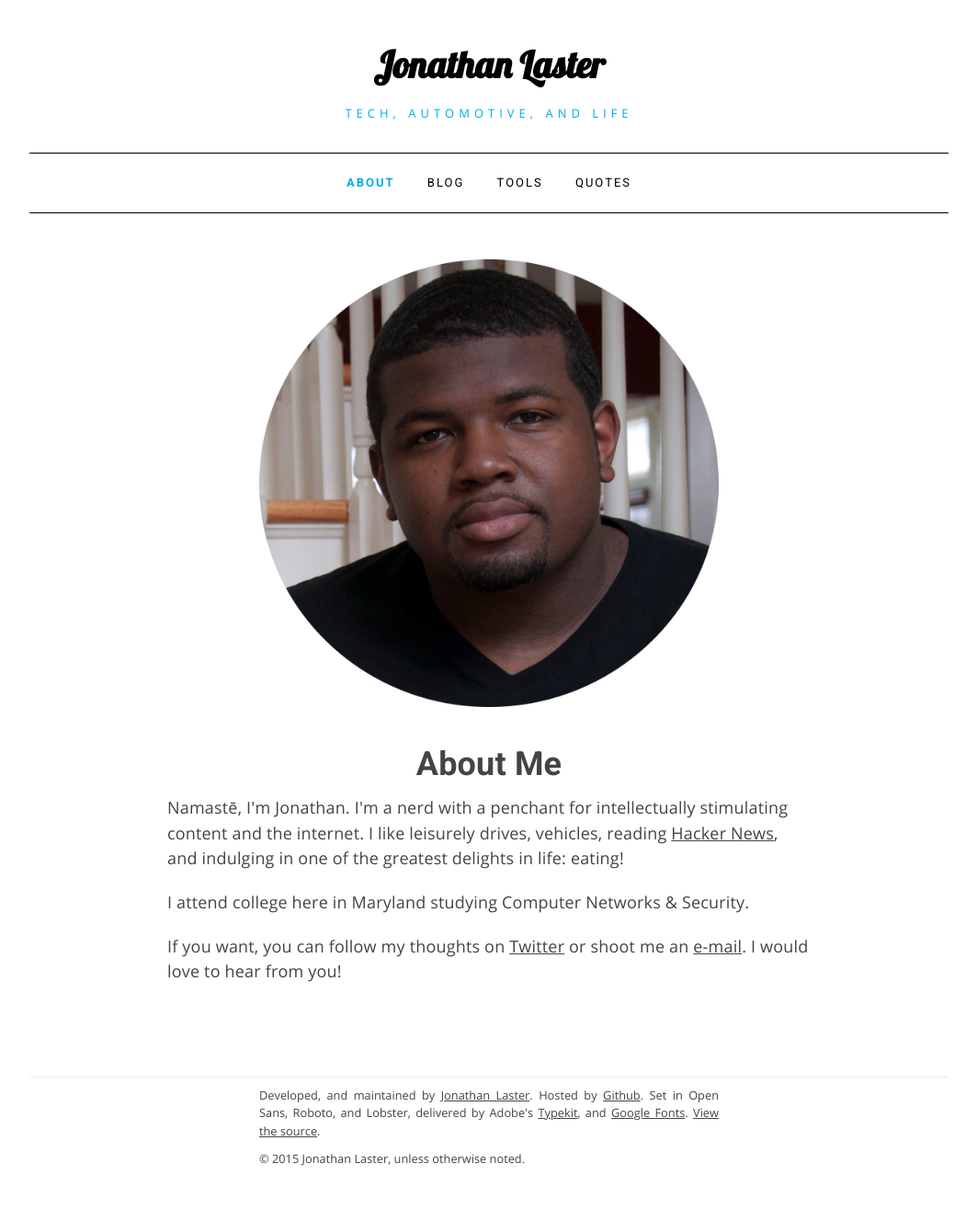
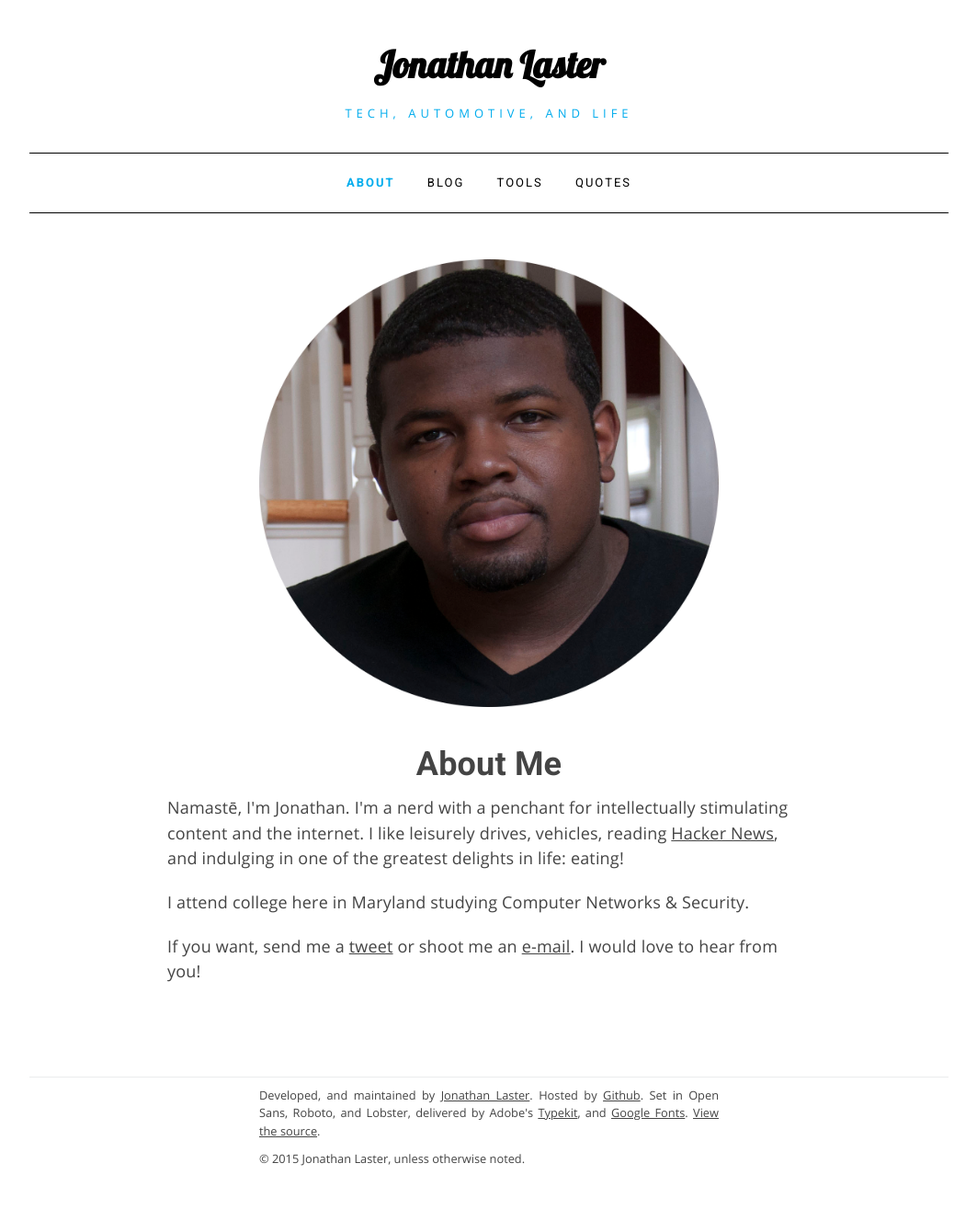
Before and after one commit to last-dev/jdl.io, a Jekyll site: the page built from index.html, in a window 1280 px wide. Shown: the whole page at 92% size, without its empty margins (108-1171 px from the left). Built offline with Jekyll 4.4.1, drawn with Linux system fonts in a browser that asks for light colours; nearby versions of some CDN libraries.

Commit message:
Edited bio

```diff
--- a/index.html
+++ b/index.html
@@ -13,4 +13,4 @@ title: About | Jonathan D. Laster
 
 <p>I attend college here in Maryland studying Computer Networks & Security.</p>
 
-<p>If you want, you can follow my thoughts on <a href="http://twitter.com/whoislaster">Twitter</a> or shoot me an <a href="mailto:jonathan@laster.co?subject=Hello Jonathan!">e-mail</a>. I would love to hear from you!</p>
+<p>If you want, send me a <a href="http://twitter.com/whoislaster">tweet</a> or shoot me an <a href="mailto:jonathan@laster.co?subject=Hello Jonathan!">e-mail</a>. I would love to hear from you!</p>
```
